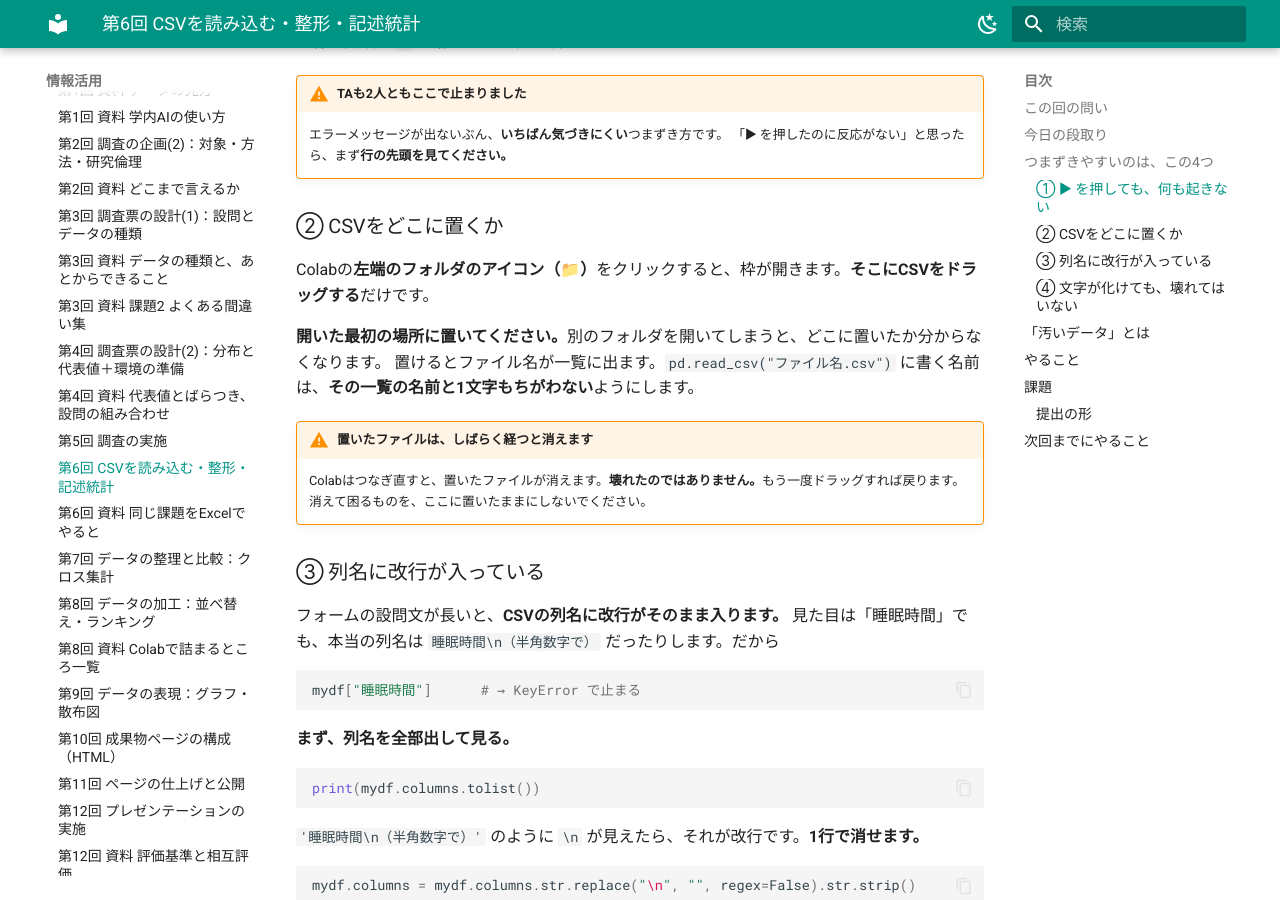
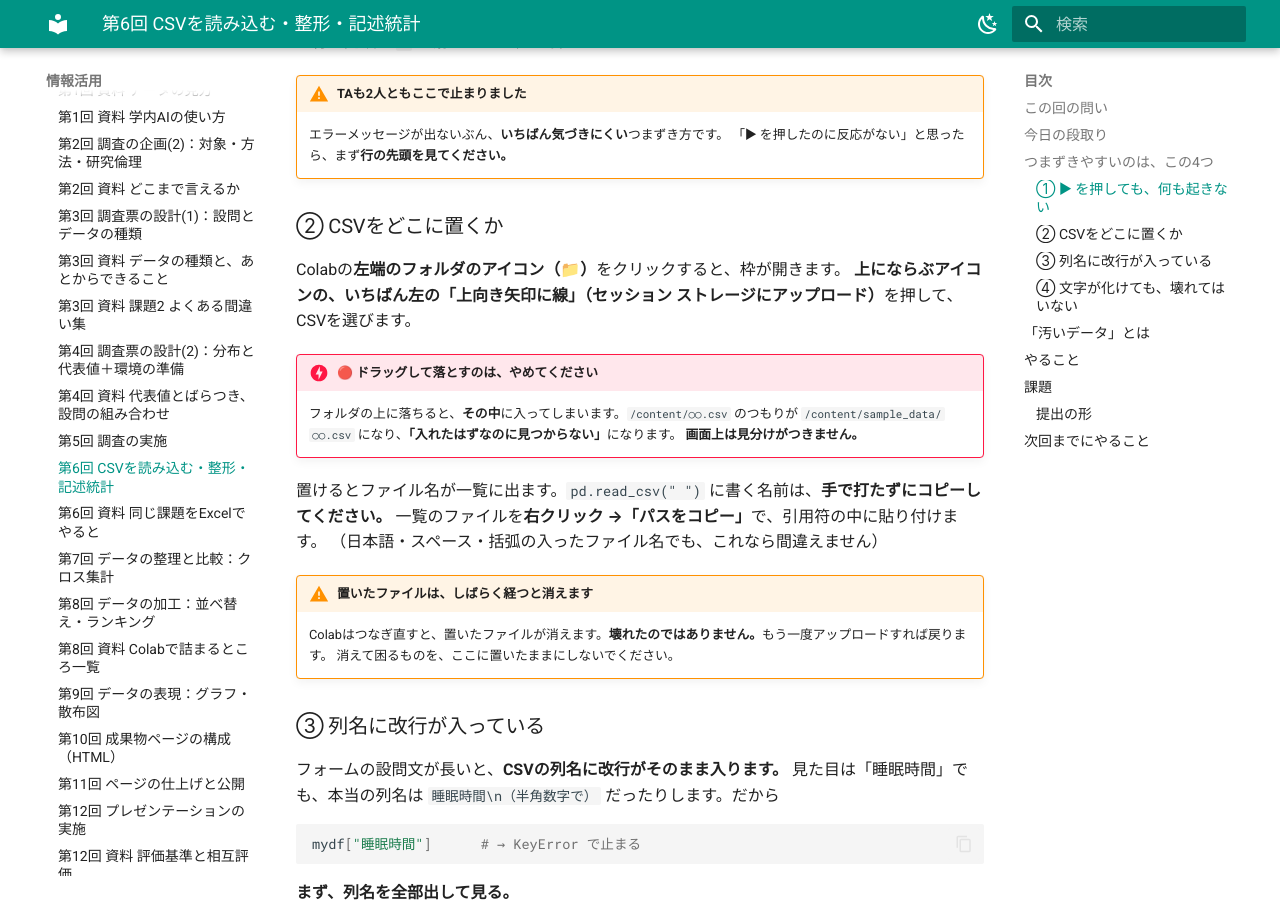
Before and after one commit to aonoa68/joho-katsuyo, an MkDocs documentation site: the page built from docs/week06.md, in a window 1280 px wide and 900 px high, scrolled down 2012 px. Built offline with MkDocs 1.6.1 and Material for MkDocs 9.7.7, drawn with Linux system fonts in a browser that asks for light colours; a script that is not in the unit is left out.

Commit message:
CSVの入れ方：ドラッグをやめ、アップロードボタンとパスのコピーに統一
「入れたはずなのに FileNotFoundError」が授業で散見される。
フォルダの上に落ちると その中 に入ってしまうのが原因で、画面上は見分けがつかない。

- 入れ方は「セッション ストレージにアップロード」（↥）に一本化
- ファイル名は手で打たず、右クリック →「パスをコピー」で貼る
  （Formsから落ちるCSVは日本語・括弧・スペース入りで手打ちはまず合わない）
- 04_setup_check は元から両方書いてあったが、ドラッグを (a) 第一候補に
  置いていた。順序を入れ替えた
- 06/07/08/09/10 のノートブックと week06.md も同様に

Co-Authored-By: Claude Opus 5 <noreply@anthropic.com>
Claude-Session: https://claude.ai/code/session_01491iACNdyWdrViehZyTRv6

```diff
--- a/docs/week06.md
+++ b/docs/week06.md
@@ -70,13 +70,20 @@
 
 ### ② CSVをどこに置くか
 
-Colabの**左端のフォルダのアイコン（📁）**をクリックすると、枠が開きます。**そこにCSVをドラッグする**だけです。
+Colabの**左端のフォルダのアイコン（📁）**をクリックすると、枠が開きます。
+**上にならぶアイコンの、いちばん左の「上向き矢印に線」（セッション ストレージにアップロード）**を押して、CSVを選びます。
 
-**開いた最初の場所に置いてください。**別のフォルダを開いてしまうと、どこに置いたか分からなくなります。
-置けるとファイル名が一覧に出ます。`pd.read_csv("ファイル名.csv")` に書く名前は、**その一覧の名前と1文字もちがわない**ようにします。
+!!! danger "🔴 ドラッグして落とすのは、やめてください"
+    フォルダの上に落ちると、**その中**に入ってしまいます。`/content/○○.csv` のつもりが
+    `/content/sample_data/○○.csv` になり、**「入れたはずなのに見つからない」**になります。
+    **画面上は見分けがつきません。**
+
+置けるとファイル名が一覧に出ます。`pd.read_csv(" ")` に書く名前は、**手で打たずにコピーしてください。**
+一覧のファイルを**右クリック →「パスをコピー」**で、引用符の中に貼り付けます。
+（日本語・スペース・括弧の入ったファイル名でも、これなら間違えません）
 
 !!! warning "置いたファイルは、しばらく経つと消えます"
-    Colabはつなぎ直すと、置いたファイルが消えます。**壊れたのではありません。**もう一度ドラッグすれば戻ります。
+    Colabはつなぎ直すと、置いたファイルが消えます。**壊れたのではありません。**もう一度アップロードすれば戻ります。
     消えて困るものを、ここに置いたままにしないでください。
 
 ### ③ 列名に改行が入っている
```
Also changed, not shown: 5 other files.
